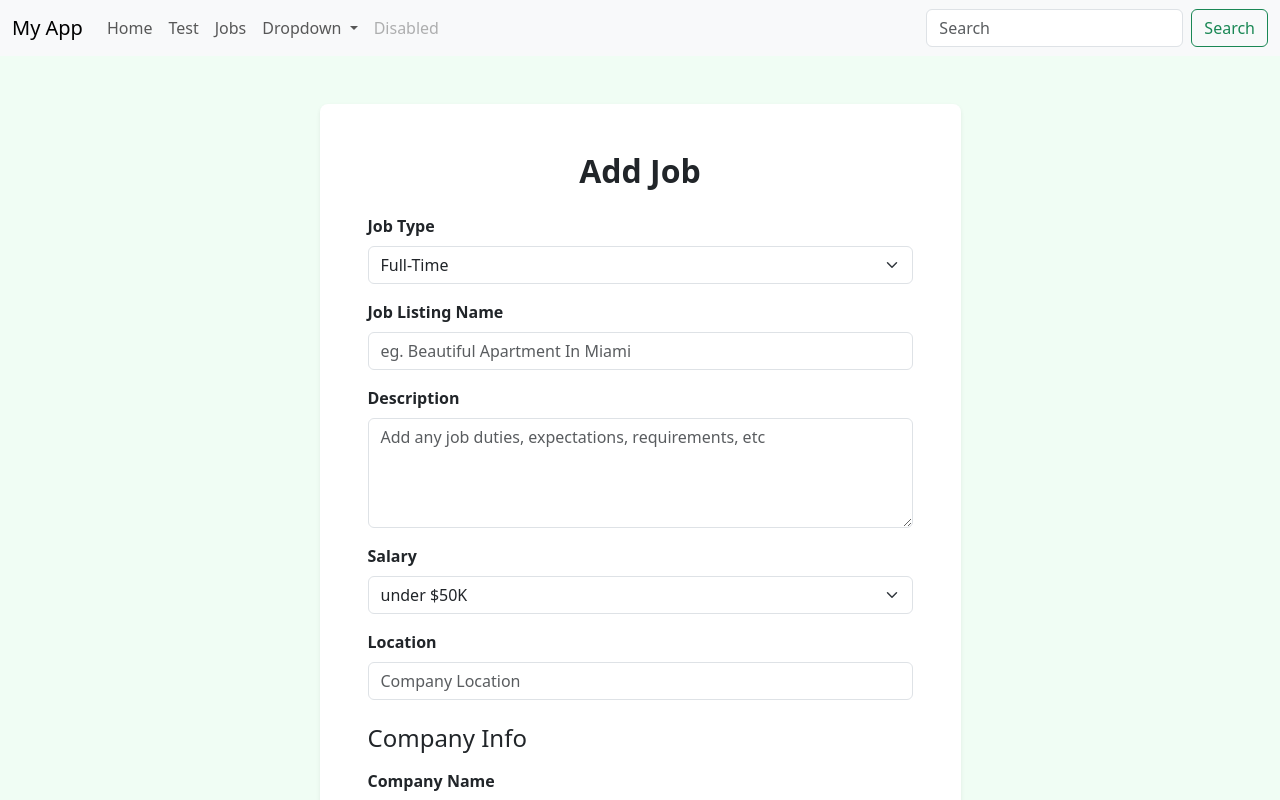
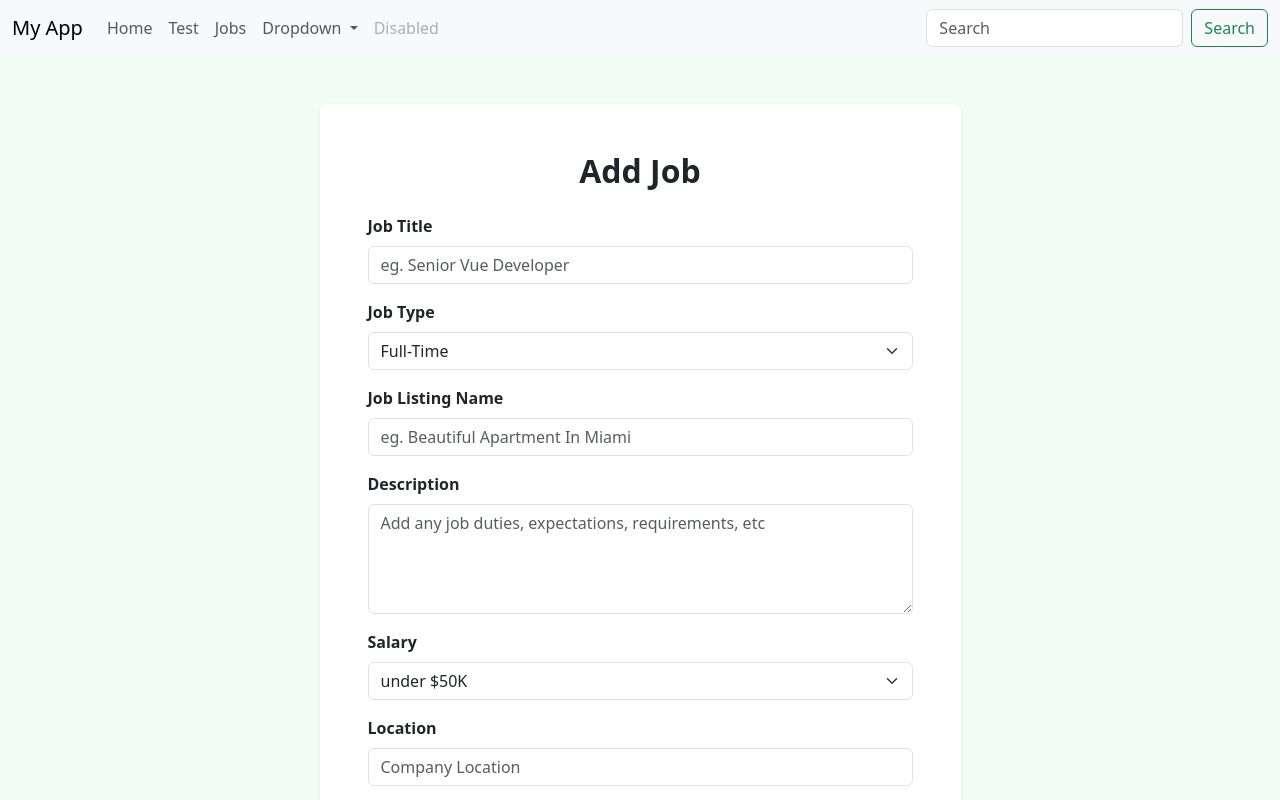
Before and after one commit to Ahmed-Osama2022/vue-jobs-bootstrapcss, a Vue app: page /jobs/add in a window 1280 px wide. Shown: the top 800 px of the page. Built offline with nearby package versions, Linux system fonts and the light colour scheme.

Commit message:
feat: add new internship job entry and enhance job view details; update routing for job ID

```diff
--- a/src/database/db.json
+++ b/src/database/db.json
@@ -83,6 +83,21 @@
         "contactEmail": "contact@ipsumlorem.com",
         "contactPhone": "555-555-5555"
       }
+    },
+    {
+      "title": "Tempore aut adipisc",
+      "type": "Internship",
+      "name": "Ignatius Sanford",
+      "description": "Repellendus Laudant",
+      "salary": "$100K - $125K",
+      "location": "Omnis reprehenderit ",
+      "company": {
+        "name": "Love and Lamb Inc",
+        "description": "Est tempore dolorem",
+        "contactEmail": "babef@mailinator.com",
+        "contactPhone": "+1 (213) 302-8157"
+      },
+      "id": "fxzzSjq"
     }
   ]
 }
--- a/src/router/index.js
+++ b/src/router/index.js
@@ -43,8 +43,8 @@ const router = createRouter({
       component: JobsView,
     },
     {
-      // path: '/jobs/:id',
-      path: '/jobs/:id(\\d+)', // This will only match numeric IDs
+      path: '/jobs/:id',
+      // path: '/jobs/:id(\\d+)', // This will only match numeric IDs
       name: 'job',
       component: JobView,
     },
--- a/src/views/Jobs/AddJobView.vue
+++ b/src/views/Jobs/AddJobView.vue
@@ -2,6 +2,8 @@
 import { reactive } from 'vue';
 // import { defineEmits } from 'vue';
 import logoImage from '@/assets/logo.svg';
+import axios from 'axios';
+import { useRouter } from 'vue-router';
 
 const job = reactive({
   type: 'Full-Time',
@@ -17,6 +19,7 @@ const job = reactive({
   },
 });
 
+const router = useRouter();
 // const emit = defineEmits(['job-added']);
 
 // function handleSubmit() {
@@ -29,6 +32,7 @@ const handleSubmit = async () => {
   // console.log('New job submitted:', { ...job });
 
   const newJob = {
+    title: job.title,
     type: job.type,
     name: job.name,
     description: job.description,
@@ -41,7 +45,20 @@ const handleSubmit = async () => {
       contactPhone: job.company.contactPhone,
     },
   };
-  console.log('New job submitted:', newJob);
+  console.log('New job submitted:', newJob); // TEST:
+
+  // Api call to submit the job data to the backend (Add the job to the database)
+  try {
+    const response = await axios.post(import.meta.env.VITE_API_URL + '/jobs', newJob);
+    console.log('Job added successfully:', response.data);
+
+    // @todo - hsow taost notification for success
+    // console.log(response.data.id); // TEST:
+    router.push(`/jobs/${response.data.id}`); // Navigate to the newjob page after successful submission
+    // Optionally, you can reset the form or navigate to another page
+  } catch (error) {
+    console.error('Error adding job:', error);
+  }
 };
 
 // Loop for the options
@@ -94,6 +111,19 @@ const options = ['Full-Time', 'Part-Time', 'Remote', 'Internship'];
                 <h2 class="text-center fw-semibold mb-4">Add Job</h2>
 
                 <form @submit.prevent="handleSubmit">
+                  <!-- Job title -->
+                  <div class="mb-3">
+                    <label for="title" class="form-label fw-bold">Job Title</label>
+                    <input
+                      id="title"
+                      v-model="job.title"
+                      type="text"
+                      class="form-control"
+                      placeholder="eg. Senior Vue Developer"
+                      required
+                    />
+                  </div>
+
                   <div class="mb-3">
                     <label for="type" class="form-label fw-bold">Job Type</label>
                     <select id="type" v-model="job.type" class="form-select" required>
@@ -173,9 +203,7 @@ const options = ['Full-Time', 'Part-Time', 'Remote', 'Internship'];
                   </div>
 
                   <div class="mb-3">
-                    <label for="company_description" class="form-label fw-bold"
-                      >Company Description</label
-                    >
+                    <label for="company_description" class="form-label fw-bold">Company Description</label>
                     <textarea
                       id="company_description"
                       v-model="job.company.description"
--- a/src/views/Jobs/JobView.vue
+++ b/src/views/Jobs/JobView.vue
@@ -50,9 +50,9 @@ watch(
 
 <template>
   <div class="px-3">
-    <h3>Jobs View</h3>
+    <h3>Job View</h3>
 
-    <p>{{ isExists ? `Job ID: ${job?.id}` : 'Job Not Found' }}</p>
+    <p class="badge my-2 bg-success fs-6">{{ isExists ? `Job ID: ${job?.id}` : 'Job Not Found' }}</p>
 
     <p v-if="!isExists"><span class="fw-bold me-1">Redirecting</span> to jobs list...</p>
 
@@ -62,18 +62,16 @@ watch(
 
     <div v-if="isExists" class="card">
       <div class="card-body">
-        <h5 class="card-title">{{ job?.title }}</h5>
+        <h5 class="card-title"><strong>Title:</strong> {{ job?.title }}</h5>
         <p class="card-text"><strong>Type:</strong> {{ job?.type }}</p>
         <p class="card-text"><strong>Location:</strong> {{ job?.location }}</p>
-        <p class="card-text">{{ job?.description }}</p>
+        <p class="card-text"><strong>Description:</strong> {{ job?.description }}</p>
         <p class="card-text"><strong>Salary:</strong> {{ job?.salary }}</p>
         <p class="card-text"><strong>Company:</strong> {{ job?.company.name }}</p>
       </div>
     </div>
 
-    <RouterLink v-if="isExists" :to="{ name: 'jobs' }" class="btn btn-success my-3"
-      >Back to Jobs List</RouterLink
-    >
+    <RouterLink v-if="isExists" :to="{ name: 'jobs' }" class="btn btn-success my-3">Back to Jobs List</RouterLink>
   </div>
 </template>
 
--- a/src/views/Jobs/JobsView.vue
+++ b/src/views/Jobs/JobsView.vue
@@ -34,7 +34,7 @@ onMounted(async () => {
       </div>
 
       <RouterLink :to="{ name: 'add-job' }" type="button" class="ms-auto btn btn-outline-success"
-        >Add Job</RouterLink
+        >Add Job <strong>+</strong></RouterLink
       >
     </div>
     <!-- <p v-if="state.isLoading" class="text-center">Loading jobs...</p> -->
```
